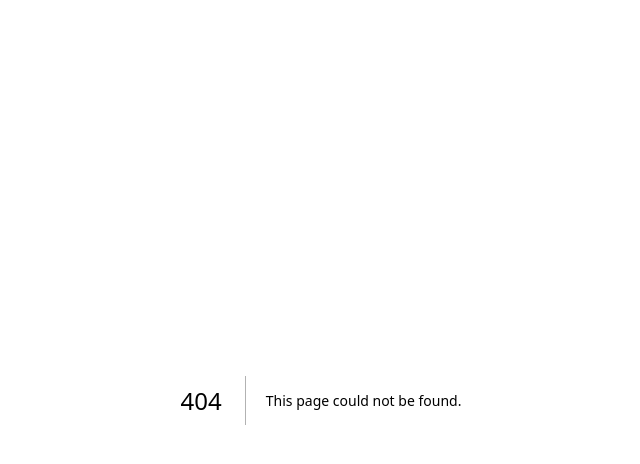
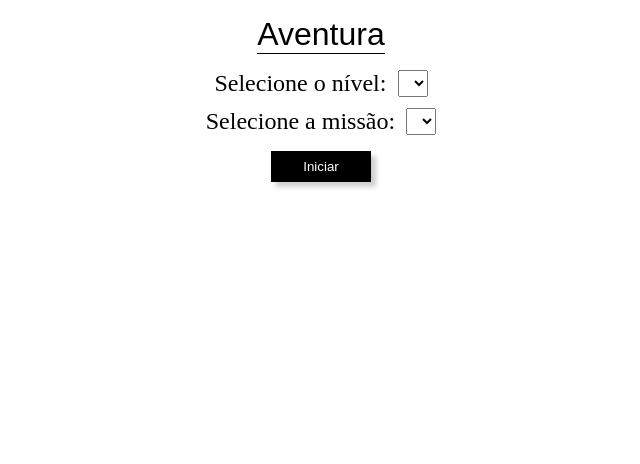
Before and after one commit to RafaelRF99/small-adventure, a Next.js app: page /aventura in a window 1280 px wide. Before the commit this address had no page. Shown: the top 464 px of the page, without its empty margins (319-959 px from the left). Built offline with nearby package versions, Linux system fonts and the light colour scheme; a web font is replaced by a local one.

Commit message:
feat: aventura

```diff
--- /dev/null
+++ b/src/app/aventura/Aventura.module.scss
@@ -0,0 +1,48 @@
+.container {
+    min-height: 100vh;
+    height: 100%;
+    width: 100%;
+
+    text-align: center;
+
+    padding: 0 1rem;
+
+    .title {
+        display: inline-block;
+        border-bottom: 1px solid #000;
+
+        margin: 1rem 0;
+    }
+
+    .inform {
+        display: flex;
+        flex-direction: column;
+        align-items: center;
+
+        font-size: 1.5rem;
+
+        gap: .7rem;
+
+        .quest {
+            display: flex;
+
+            gap: .7rem;
+        }
+
+    }
+
+    .btn {
+        background-color: #000;
+        color: #FFF;
+
+        padding: .5rem 2rem;
+        border: none;
+        box-shadow: 5px 5px 5px #0003;
+
+        cursor: pointer;
+
+        margin-top: 1rem;
+
+    }
+
+}
--- /dev/null
+++ b/src/app/aventura/page.tsx
@@ -0,0 +1,51 @@
+'use client'
+import styles from './Aventura.module.scss'
+
+import { title } from '../../fonts/fonts'
+import Link from 'next/link'
+
+import { useState } from 'react'
+
+export default function Aventura() {
+    const [levelSelect, setLeveSelect] = useState('')
+    const [missionSelect, setMissionSelect] = useState('')
+
+    const level = 4
+    const mission = 3
+
+    function handleInform(choice: number) {
+        const handleArray = []
+        for (let x = 0; x < choice + 1; x++) {
+            handleArray.push(x)
+        }
+        return handleArray.map((item, i) => {
+            return <option key={i}>{item === 0 ? '' : item}</option>
+        })
+    }
+
+    function handleSave(e: React.FormEvent) {
+        e.preventDefault()
+        if (levelSelect && missionSelect) {
+            console.log(levelSelect, missionSelect)
+        }
+    }
+
+    return (
+        <form className={styles.container} onSubmit={handleSave}>
+            <h1 className={`${styles.title} ${title.className}`}>Aventura</h1>
+            <div className={styles.inform}>
+                <div className={styles.quest}>
+                    <p>Selecione o nível:</p>
+                    <select onChange={e => setLeveSelect(e.target.value)}>{handleInform(level)}</select>
+                </div>
+                <div className={styles.quest}>
+                    <p>Selecione a missão:</p>
+                    <select onChange={e => setMissionSelect(e.target.value)}>{handleInform(mission)}</select>
+                </div>
+            </div>
+            <Link href='/maps'>
+                <button className={styles.btn}>Iniciar</button>
+            </Link>
+        </form>
+    )
+}
```
